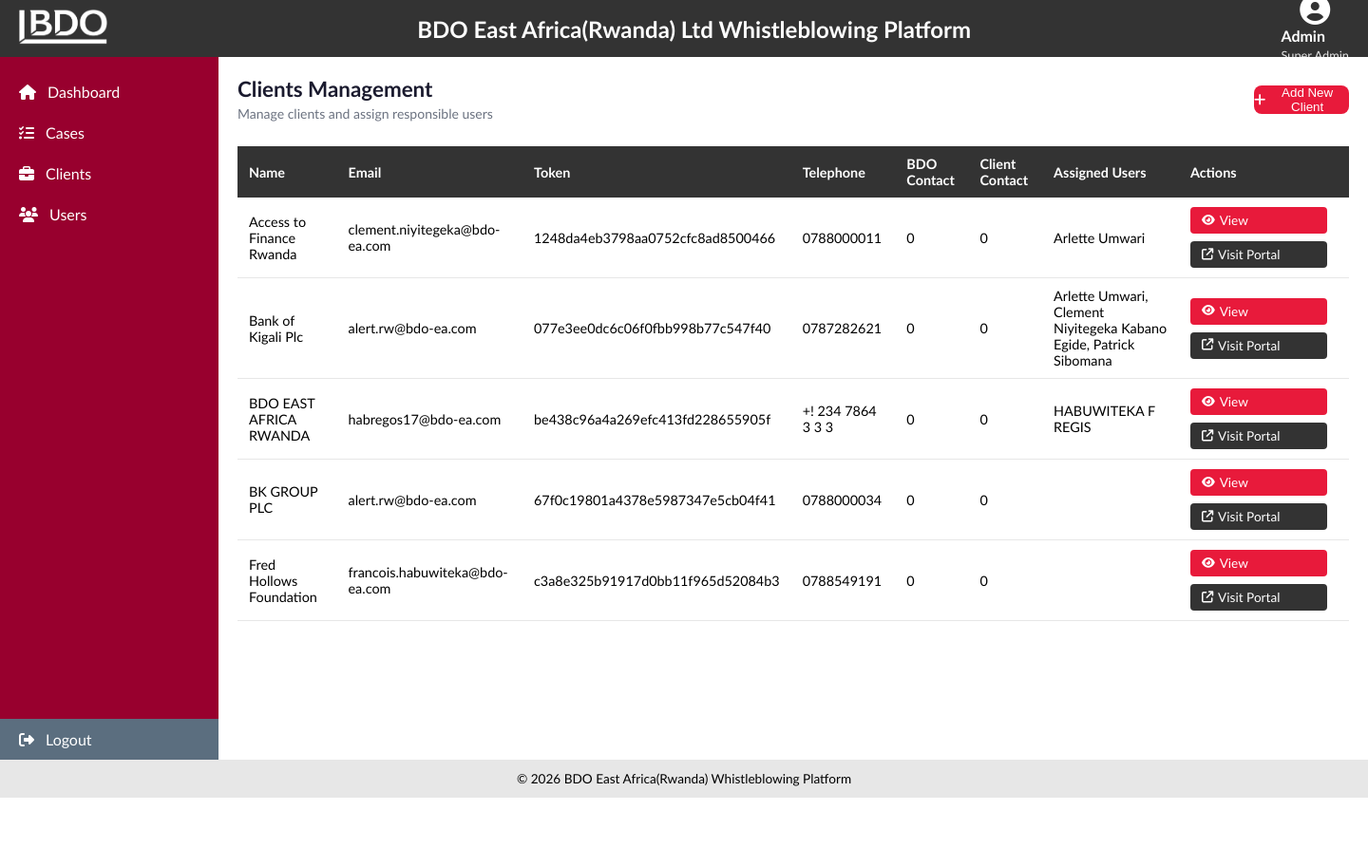
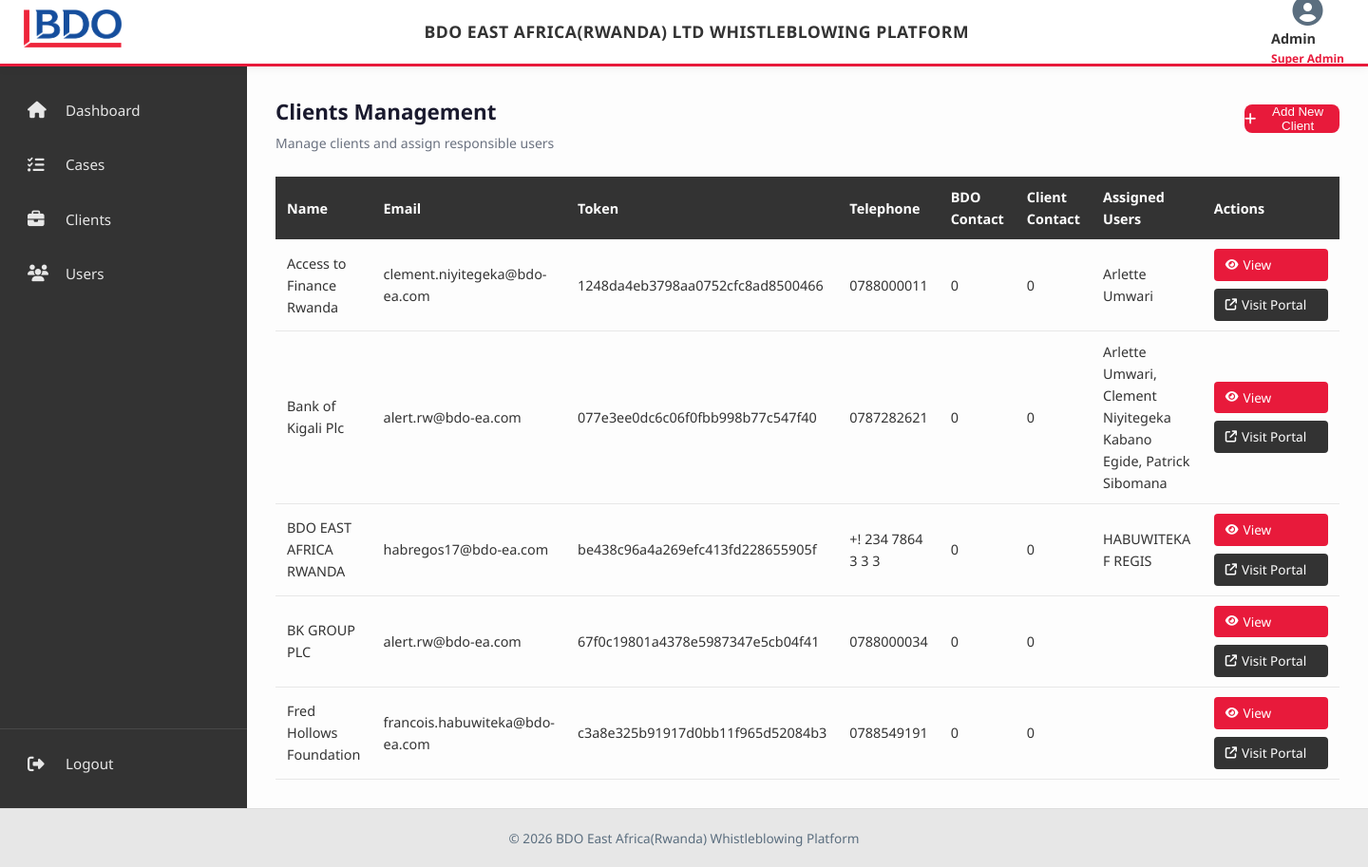
Before and after one commit to habregis17/BK, a PHP site: page /Whistleblower/Admin/Clients/index.php in a window 1440 px wide. Shown: the whole page at 95% size. Before the commit the page ends 840 px from the top, so only its background shows below. Run offline with PHP 8.4, Linux system fonts and the light colour scheme; the visitor is signed in with stand-in values (Sample User, id 1); data comes from the database, SQL or seed files in the repository; a stand-in replaces the project's code that opens the database connection.

Commit message:
Updated the nav bar links

```diff
--- a/Admin/assets/css/admin.css
+++ b/Admin/assets/css/admin.css
@@ -1,6 +1,4 @@
-body {
-    font-family: Trebuchet MS; background: #333;;
-}
+
 .auth-card {
 width:360px; margin:8% auto; background:white; padding:30px; border-radius:8px;
 box-shadow:0 0 10px rgba(0,0,0,0.1);
@@ -18,65 +16,175 @@ button {
     color:#E81A3B;
 }
 
-/* Layout */
-body { margin:0; font-family: 'Trebuchet MS', sans-serif; background:#E7E7E7; }
-
-*{
+/* BDO Design Guidelines - Palette */
+:root {
+  --bdo-red: #E81A3B;
+  --charcoal: #333333;
+  --pale-charcoal: #E7E7E7;
+  --burgundy: #98002e;
+  --slate: #5b6e7f;
+  --ocean: #008fd2;
+  --white: #ffffff;
+  --font-digital: 'Proxima Nova', 'Segoe UI', Roboto, sans-serif;
+}
+
+* {
+  box-sizing: border-box;
+  margin: 0;
+  padding: 0;
+}
+
+
+
+body {
+  font-family: var(--font-digital);
+  background-color: #f9f9f9;
+  color: var(--charcoal);
+  line-height: 1.6;
+}
+
+/* Dashboard Layout */
+.layout {
+  display: grid;
+  grid-template-columns: 260px 1fr;
+  min-height: calc(100vh - 70px); /* Adjust based on topbar height */
+}
+
+.content {
+  padding: 30px;
+  background-color: #fdfdfd;
+}
+
+/* Topbar Header */
+.topbar {
+  background-color: var(--white);
+  height: 70px;
+  display: flex;
+  align-items: center;
+  justify-content: space-between;
+  padding: 0 25px;
+  border-bottom: 3px solid var(--bdo-red);
+  position: sticky;
+  top: 0;
+  z-index: 1000;
+  box-shadow: 0 2px 10px rgba(0,0,0,0.05);
+}
+
+.topbar-left .logo {
+  height: 40px;
+  width: auto;
+}
+
+.topbar h2 {
+  font-size: 1.1rem;
+  font-weight: 700;
+  color: var(--charcoal);
+  text-transform: uppercase;
+  letter-spacing: 0.5px;
+}
+
+.user-info {
+  display: flex;
+  align-items: center;
+  gap: 12px;
+}
+
+.avatar {
+  font-size: 2rem;
+  color: var(--slate);
+}
+
+.user-text {
+  display: flex;
+  flex-direction: column;
+}
+
+.user-text .name {
+  font-weight: 700;
+  font-size: 0.9rem;
+  color: var(--charcoal);
+}
+
+.user-text .role {
+  font-size: 0.75rem;
+  color: var(--bdo-red);
+  font-weight: 600;
+}
+
+/* Footer */
+.footer {
+  text-align: center;
+  padding: 20px;
+  font-size: 0.85rem;
+  color: var(--slate);
+  background: var(--pale-charcoal);
+  border-top: 1px solid #ddd;
+}
+
+/* Sidebar Container */
+.sidebar {
+  background-color: var(--charcoal);
+  color: var(--white);
+  display: flex;
+  flex-direction: column;
+  justify-content: space-between;
+  padding: 20px 0;
+  height: 100%;
+}
+
+.menu {
+  display: flex;
+  flex-direction: column;
+  gap: 5px;
+}
+
+.menu-item {
+  display: flex;
+  align-items: center;
+  padding: 14px 25px;
+  color: var(--pale-charcoal);
   text-decoration: none;
-}
-
-.topbar {
-  height:60px;
-  background:#333333;
-  color:white;
-  display:flex;
-  align-items:center;
-  justify-content:space-between;
-  padding:0 20px;
-}
-
-.logo { height:40px; }
-
-.user-info { display:flex; align-items:center; gap:10px; }
-.avatar { font-size:32px; }
-.user-text .name { font-weight:600; display:block; }
-.user-text .role { font-size:0.8rem; color:#E7E7E7; }
-
-.layout { display:flex; min-height:calc(100vh - 60px); }
-
-.sidebar {
-  width:230px;
-  background:#98002e; /* Burgundy */
-  color:white;
-  display:flex;
-  flex-direction:column;
-  justify-content:space-between;
-}
-
-.menu { padding-top:15px; }
-
-.menu-item {
-  display:flex;
-  align-items:center;
-  gap:12px;
-  padding:12px 20px;
-  color:white;
-  text-decoration:none;
-}
-
-.menu-item:hover { background:#E81A3B; }
-
-.logout { background:#5b6e7f; }
-
-.content { flex:1; padding:20px; background:#fff; }
-
-.footer {
-  height:40px;
-  background:#E7E7E7;
-  display:flex;
-  align-items:center;
-  justify-content:center;
-  font-size:0.85rem;
+  transition: all 0.3s ease;
+  border-left: 4px solid transparent;
+}
+
+.menu-item i {
+  width: 25px;
+  font-size: 1.1rem;
+  margin-right: 15px;
+}
+
+.menu-item span {
+  font-weight: 500;
+  font-size: 0.95rem;
+}
+
+/* Hover & Active States */
+.menu-item:hover {
+  background-color: rgba(255, 255, 255, 0.05);
+  color: var(--white);
+  border-left-color: var(--slate);
+}
+
+.menu-item.active {
+  background-color: var(--bdo-red);
+  color: var(--white);
+  border-left-color: var(--burgundy);
+}
+
+/* Logout Button */
+.sidebar-bottom {
+  border-top: 1px solid rgba(255,255,255,0.1);
+  padding-top: 10px;
+}
+
+.menu-item.logout {
+  color: var(--pale-charcoal);
+}
+
+.menu-item.logout:hover {
+  background-color: var(--burgundy);
+  color: var(--white);
 }
 /* Dashboard Cards */
 .stats-grid {
--- a/Admin/includes/header.php
+++ b/Admin/includes/header.php
@@ -18,7 +18,7 @@ $userType  = $_SESSION['user_type'] ?? '';
 
 <header class="topbar">
   <div class="topbar-left">
-    <img src="../assets/images/ourwhitelogo.png" alt="Org Logo" class="logo">
+    <img src="../assets/images/ourlogo.png" alt="Org Logo" class="logo">
   </div>
   <h2>BDO East Africa(Rwanda) Ltd Whistleblowing Platform</h2>
   <div class="topbar-right">
--- a/Admin/includes/sidebar.php
+++ b/Admin/includes/sidebar.php
@@ -12,13 +12,13 @@ $isSuperAdmin = ($_SESSION['user_type'] ?? '') === 'Super Admin';
     </a>
 
     <?php if ($_SESSION['user_type'] === 'Super Admin'): ?>
-        <a href="../clients/index.php" class="menu-item">
+        <a href="../Clients/index.php" class="menu-item">
           <i class="fa-solid fa-briefcase"></i><span>Clients</span>
         </a>
     <?php endif; ?>
 
     <?php if ($isSuperAdmin): ?>
-      <a href="../users/index.php" class="menu-item">
+      <a href="../Users/index.php" class="menu-item">
         <i class="fa-solid fa-users"></i><span>Users</span>
       </a>
     <?php endif; ?>
```
